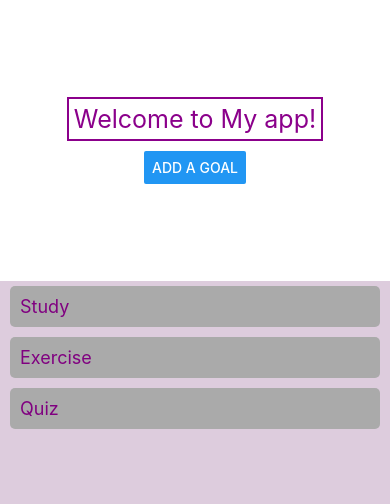
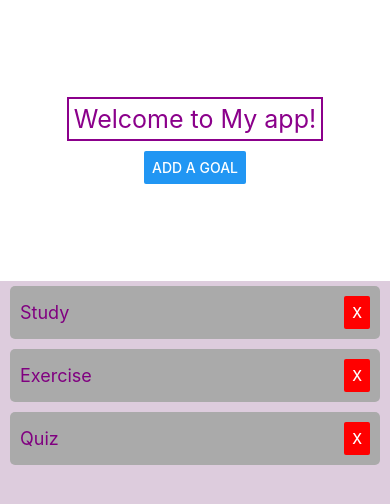
Before and after one commit to YaoyiW27/CS5520, a React Native app: screen / in a window 390 px wide. Shown: the top 504 px of the page. Built offline with nearby package versions, Linux system fonts and the light colour scheme.

Commit message:
added functionality deleting a goal

```diff
--- a/App.js
+++ b/App.js
@@ -1,17 +1,16 @@
 import { StatusBar } from "expo-status-bar";
-import { Button, SafeAreaView, StyleSheet, ScrollView, View } from "react-native";
+import { Button, SafeAreaView, StyleSheet, FlatList, View } from "react-native";
 import Header from "./components/Header";
 import { useState } from "react";
 import Input from "./components/Input";
-import GoalItem from "./components/GoalItem"; // Import GoalItem component
+import GoalItem from "./components/GoalItem";
 
 export default function App() {
   const [modalVisible, setModalVisible] = useState(false);
-
   const [goals, setGoals] = useState([
-    { text: 'Study', id: Math.random() },
-    { text: 'Exercise', id: Math.random() },
-    { text: 'Quiz', id: Math.random() },
+    { text: "Study", id: Math.random() },
+    { text: "Exercise", id: Math.random() },
+    { text: "Quiz", id: Math.random() },
   ]);
 
   // Handle adding a goal
@@ -35,10 +34,7 @@ export default function App() {
       <StatusBar style="auto" />
       <View style={styles.topView}>
         <Header name="My app!" />
-        <Button
-          title="Add a Goal"
-          onPress={() => setModalVisible(true)}
-        />
+        <Button title="Add a Goal" onPress={() => setModalVisible(true)} />
       </View>
       <Input
         textInputFocus={true}
@@ -47,11 +43,14 @@ export default function App() {
         dismissModal={dismissModal}
       />
 
-      <ScrollView style={styles.bottomView}>
-        {goals.map((goal) => (
-          <GoalItem key={goal.id} goal={goal} onDelete={deleteGoal} />
-        ))}
-      </ScrollView>
+      <FlatList
+        style={styles.bottomView}
+        data={goals}
+        renderItem={({ item }) => (
+          <GoalItem goal={item} onDelete={deleteGoal} />
+        )}
+        keyExtractor={(item) => item.id.toString()}
+      />
     </SafeAreaView>
   );
 }
--- a/components/GoalItem.js
+++ b/components/GoalItem.js
@@ -1,10 +1,11 @@
 import React from "react";
-import { View, Text, StyleSheet } from "react-native";
+import { View, Text, StyleSheet, Button } from "react-native";
 
-export default function GoalItem({ goal }) {
+export default function GoalItem({ goal, onDelete }) {
   return (
     <View style={styles.goalContainer}>
       <Text style={styles.goalText}>{goal.text}</Text>
+      <Button title="X" color="red" onPress={() => onDelete(goal.id)} />
     </View>
   );
 }
@@ -22,5 +23,6 @@ const styles = StyleSheet.create({
   goalText: {
     color: "purple",
     fontSize: 18,
+    flex: 1,
   },
 });
--- a/components/Input.js
+++ b/components/Input.js
@@ -7,43 +7,41 @@ export default function Input({
   isModalVisible,
   dismissModal,
 }) {
-  const [text, setText] = useState(""); // Manage the input text state
-  const [blur, setBlur] = useState(false); // Track if the input has lost focus
-  const minimumChar = 3; // Define the minimum character requirement for confirmation
+  const [text, setText] = useState("");
+  const [blur, setBlur] = useState(false);
+  const minimumChar = 3;
 
-  // Handle the Confirm button press
   function handleConfirm() {
-    inputHandler(text); // Pass the text back to the parent component (App.js)
-    setText(""); // Clear the input after confirming
+    inputHandler(text);
+    setText("");
   }
 
-  // Handle the Cancel button press
   function handleCancel() {
-    // Show an alert to confirm if the user really wants to cancel
     Alert.alert("Cancel", "Are you sure you want to cancel?", [
       { text: "Cancel", style: "cancel" },
       {
         text: "OK",
         onPress: () => {
-          setText(""); // Clear the input if they confirm the cancel action
-          dismissModal(); // Close the modal
+          setText("");
+          dismissModal();
         },
       },
     ]);
   }
 
-  // Handle the text change as the user types
   function handleTextChange(changedText) {
     setText(changedText);
   }
 
   return (
-    <Modal animationType="slide" visible={isModalVisible}>
+    <Modal animationType="slide" visible={isModalVisible} transparent={true}>
       <View style={styles.container}>
         <View style={styles.modalContent}>
           {/* Network image */}
           <Image
-            source={{ uri: "https://cdn-icons-png.flaticon.com/512/2617/2617812.png" }}
+            source={{
+              uri: "https://cdn-icons-png.flaticon.com/512/2617/2617812.png",
+            }}
             style={styles.image}
             alt="Network image"
           />
@@ -53,7 +51,6 @@ export default function Input({
             style={styles.image}
             alt="Local image"
           />
-          {/* Text input field */}
           <TextInput
             autoFocus={textInputFocus}
             placeholder="Type something"
@@ -62,15 +59,10 @@ export default function Input({
             value={text}
             style={styles.input}
             onChangeText={handleTextChange}
-            onBlur={() => {
-              setBlur(true); // Set blur to true when the input loses focus
-            }}
-            onFocus={() => {
-              setBlur(false); // Remove blur state when input is focused again
-            }}
+            onBlur={() => setBlur(true)}
+            onFocus={() => setBlur(false)}
           />
 
-          {/* Conditional rendering for character validation */}
           {blur ? (
             text.length >= minimumChar ? (
               <Text>Thank you</Text>
@@ -78,15 +70,14 @@ export default function Input({
               <Text>Please type more than {minimumChar} characters</Text>
             )
           ) : (
-            text.length > 0 && <Text>{text.length}</Text> // Show the character count while typing
+            text.length > 0 && <Text>{text.length}</Text>
           )}
 
-          {/* Button container */}
           <View style={styles.buttonContainer}>
             <Button
               title="Confirm"
               onPress={handleConfirm}
-              disabled={text.length < minimumChar} // Disable confirm if minimum characters aren't met
+              disabled={text.length < minimumChar}
             />
             <Button title="Cancel" onPress={handleCancel} />
           </View>
@@ -99,15 +90,16 @@ export default function Input({
 const styles = StyleSheet.create({
   container: {
     flex: 1,
+    justifyContent: "center",
     alignItems: "center",
-    justifyContent: "center",
+    backgroundColor: "rgba(0, 0, 0, 0.5)",
   },
   input: {
     borderColor: "purple",
     borderWidth: 2,
     padding: 5,
     marginBottom: 10,
-    width: "80%", // Adjust input width to better fit the screen
+    width: "80%",
     textAlign: "center",
   },
   buttonContainer: {
@@ -117,7 +109,7 @@ const styles = StyleSheet.create({
   },
   modalContent: {
     borderRadius: 6,
-    backgroundColor: "#ddd",
+    backgroundColor: "#fff",
     alignItems: "center",
     padding: 20,
   },
```
